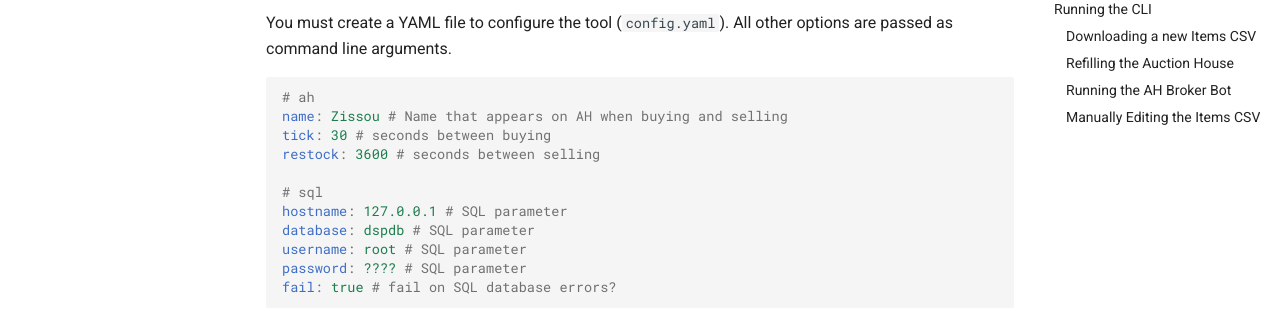
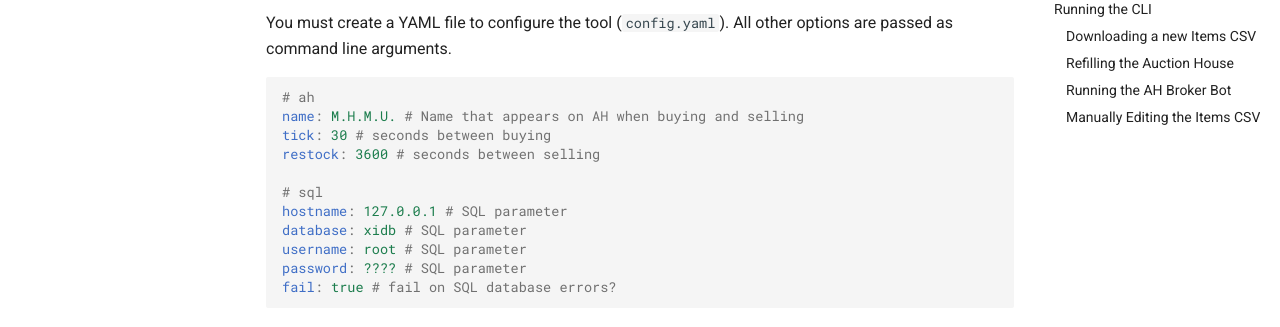
Before and after one commit to AdamGagorik/ffxiahbot, an MkDocs documentation site: the page built from docs/usage.md, in a window 1280 px wide and 900 px high, scrolled down 463 px. Shown: the part 153-480 px from the top of the window. Built offline with MkDocs 1.6.1 and Material for MkDocs 9.7.7, drawn with Linux system fonts in a browser that asks for light colours; comment, search, counter and statistics services are not loaded.

Commit message:
Fix doc parameters

````diff
--- a/docs/usage.md
+++ b/docs/usage.md
@@ -23,13 +23,13 @@ All other options are passed as command line arguments.
 
 ```yaml
 # ah
-name: Zissou # Name that appears on AH when buying and selling
+name: M.H.M.U. # Name that appears on AH when buying and selling
 tick: 30 # seconds between buying
 restock: 3600 # seconds between selling
 
 # sql
 hostname: 127.0.0.1 # SQL parameter
-database: dspdb # SQL parameter
+database: xidb # SQL parameter
 username: root # SQL parameter
 password: ???? # SQL parameter
 fail: true # fail on SQL database errors?
````
